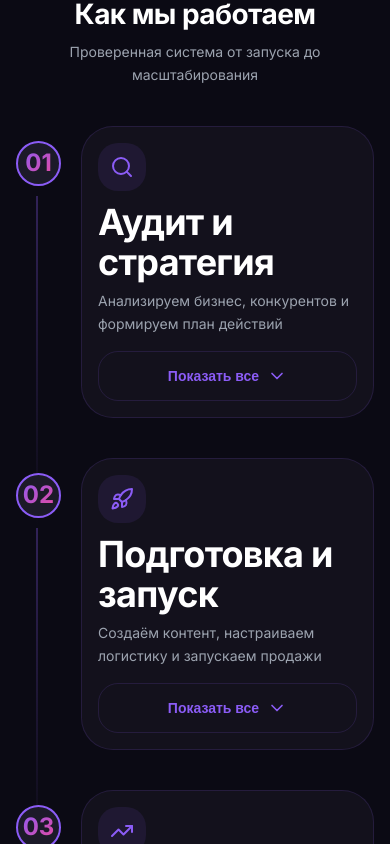
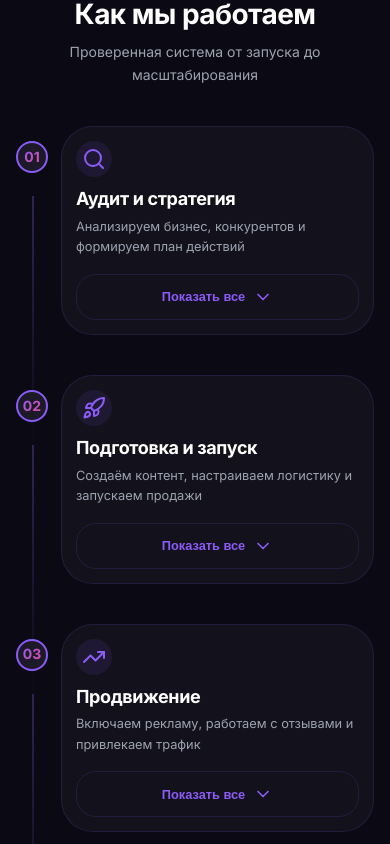
Before and after one commit to ShohruxMurodovich/BM-Agency-Landing, a Vue app: page / in a window 390 px wide. Shown: the part 6340-7184 px from the top of the page. Built offline with nearby package versions, Linux system fonts and the light colour scheme.

Commit message:
Add timeline optimization for screens ≤425px
- Compact badges (32px), icons (36px)
- Reduced fonts and spacing
- Max-height 250px for step-content
- Tighter layout for very small screens
- All cards now fit properly on mobile

```diff
--- a/src/components/ProcessTimeline.vue
+++ b/src/components/ProcessTimeline.vue
@@ -422,4 +422,64 @@ const steps = [
         max-height: 300px;
     }
 }
+
+/* Ultra-compact mobile (≤425px) */
+@media (max-width: 425px) {
+    .timeline-connector {
+        left: 16px;
+    }
+
+    .step-badge {
+        width: 32px;
+        height: 32px;
+    }
+
+    .step-number {
+        font-size: var(--font-size-sm);
+    }
+
+    .step-card {
+        margin-left: 45px;
+        padding: 0.875rem;
+    }
+
+    .step-icon {
+        width: 36px;
+        height: 36px;
+    }
+
+    .step-title {
+        font-size: var(--font-size-md);
+    }
+
+    .step-short {
+        font-size: 0.8rem;
+    }
+
+    .step-content {
+        max-height: 250px;
+        padding-top: 0.75rem;
+        margin-top: 0.75rem;
+    }
+
+    .step-description,
+    .benefits-list li {
+        font-size: 0.8rem;
+        line-height: 1.5;
+    }
+
+    .step-benefits {
+        padding: 0.75rem;
+    }
+
+    .step-goal {
+        font-size: 0.85rem;
+        padding-left: 0.75rem;
+    }
+
+    .toggle-btn {
+        padding: 0.75rem;
+        font-size: 0.8rem;
+    }
+}
 </style>
```
